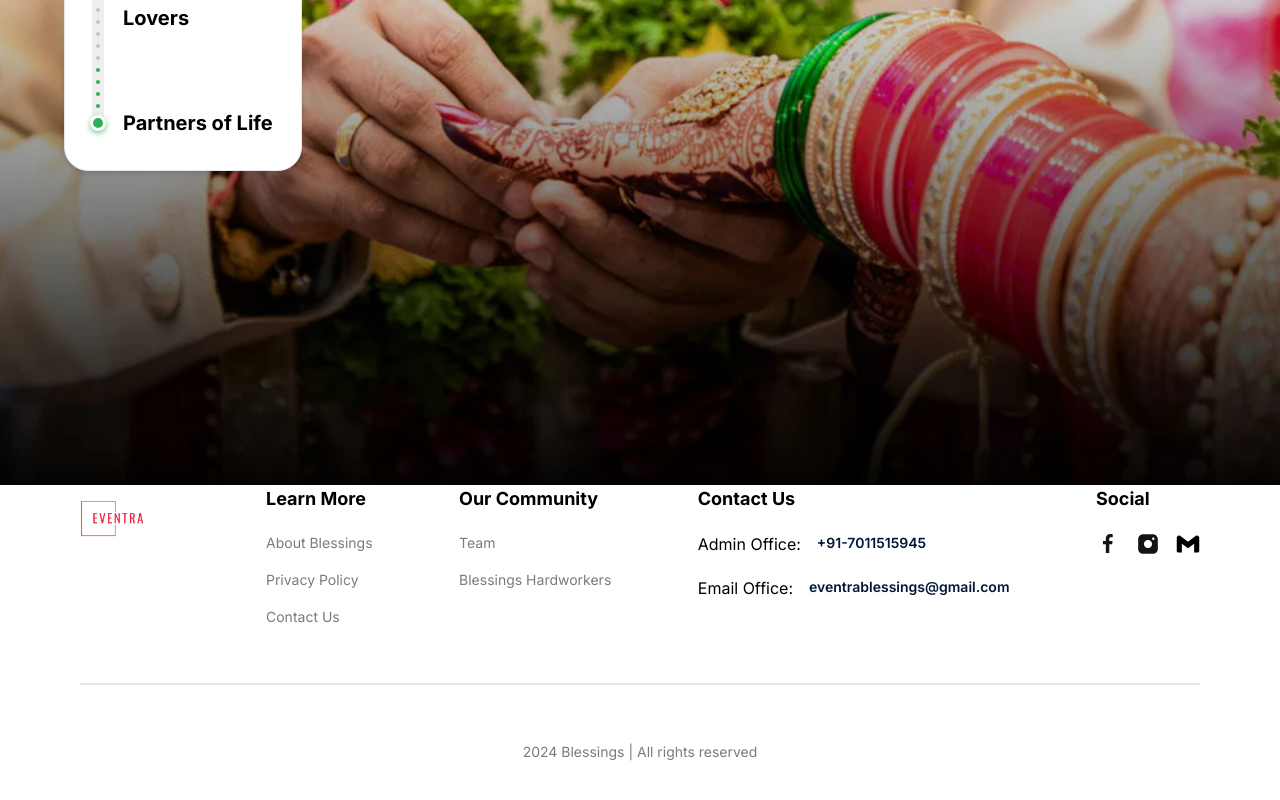
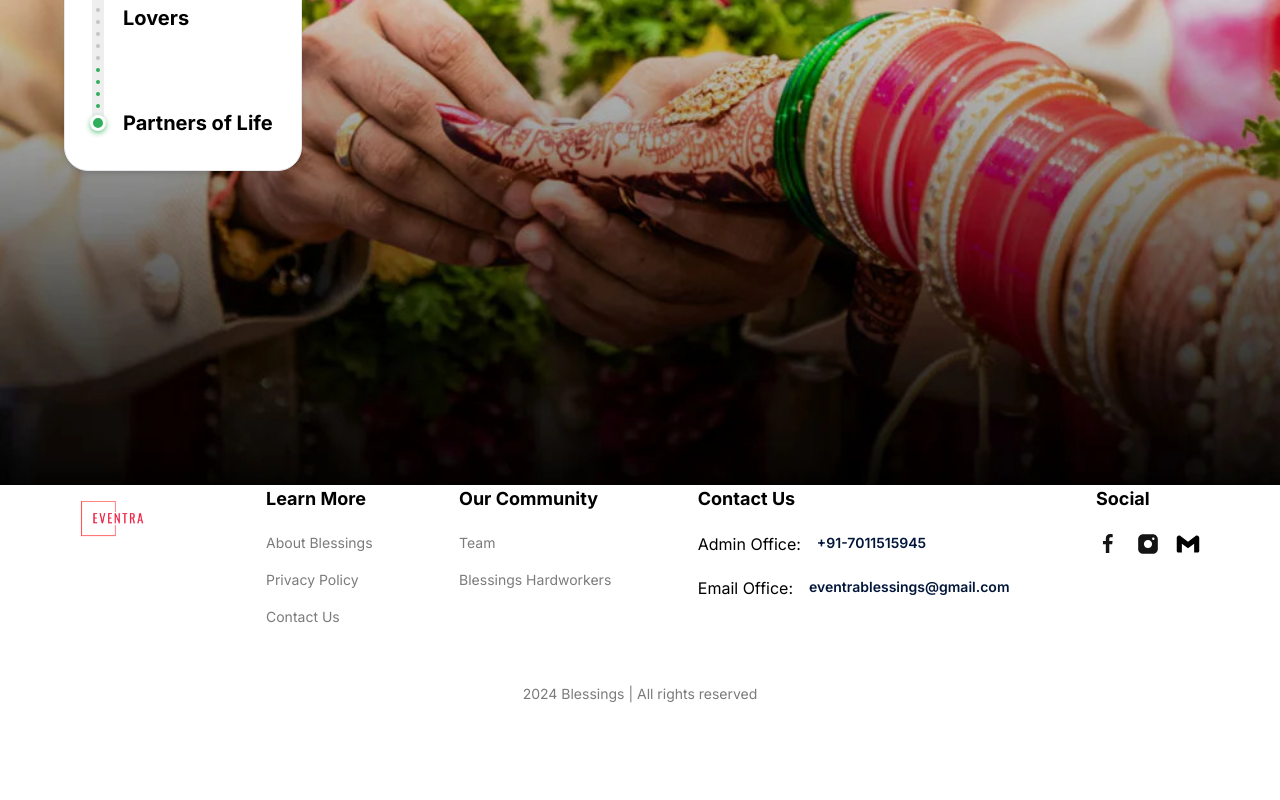
Before and after one commit to Sahilsingh18/Eventra, a Next.js app: page / in a window 1280 px wide. Shown: the part 4008-4808 px from the top of the page. Built offline with nearby package versions, Linux system fonts and the light colour scheme.

Commit message:
Update Footer.tsx

```diff
--- a/components/Footer.tsx
+++ b/components/Footer.tsx
@@ -1,11 +1,11 @@
-import { FOOTER_CONTACT_INFO, FOOTER_LINKS, SOCIALS } from '@/constants'
-import Image from 'next/image'
-import Link from 'next/link'
-import React from 'react'
+import { FOOTER_CONTACT_INFO, FOOTER_LINKS, SOCIALS } from '@/constants';
+import Image from 'next/image';
+import Link from 'next/link';
+import React from 'react';
 
 const Footer = () => {
   return (
-    <footer id="footer" className="flexCenter mb-24">
+    <footer id="footer" className="flexCenter mb-24 bg-customYellow">
       <div className="padding-container max-container flex w-full flex-col gap-14">
         <div className="flex flex-col items-start justify-center gap-[10%] md:flex-row">
           <Link href="GetApp.tsx" className="mb-10">
@@ -60,12 +60,11 @@ const Footer = () => {
           </div>
         </div>
 
-        <div className="border bg-gray-20" />
         <p className="regular-14 w-full text-center text-gray-30">2024 Blessings | All rights reserved</p>
       </div>
     </footer>
-  )
-}
+  );
+};
 
 type FooterColumnProps = {
   title: string;
@@ -78,7 +77,7 @@ const FooterColumn = ({ title, children }: FooterColumnProps) => {
       <h4 className="bold-18 whitespace-nowrap">{title}</h4>
       {children}
     </div>
-  )
+  );
 }
 
-export default Footer
+export default Footer;
```
